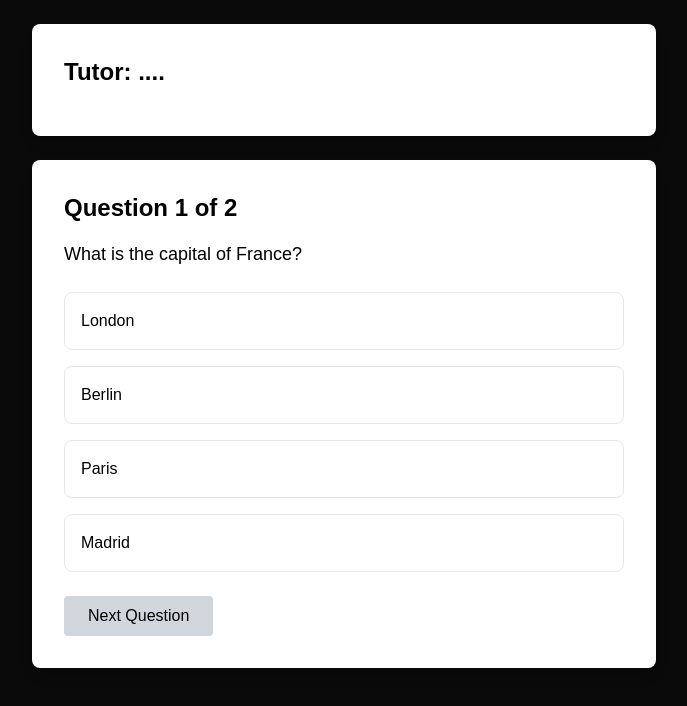
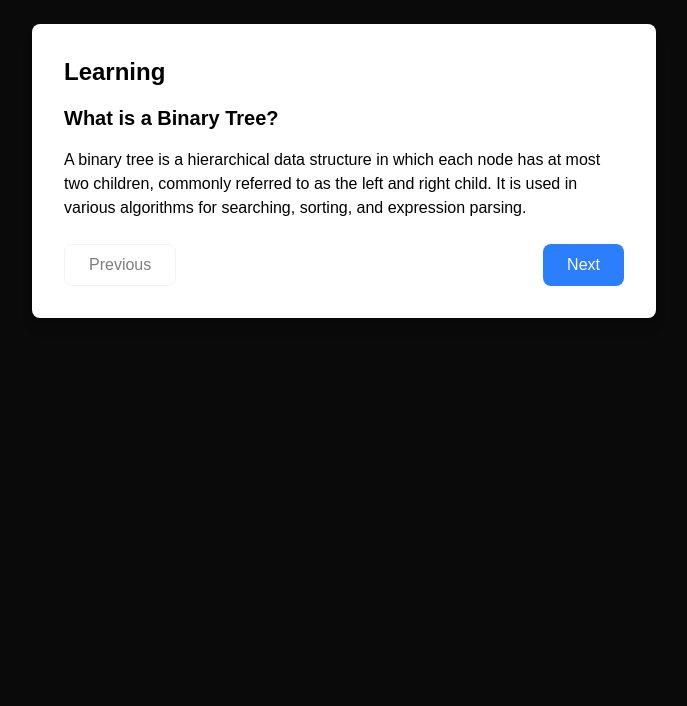
Before and after one commit to michniks2001/overthinker-ai, a Next.js app: page /quiz in a window 1280 px wide. Shown: the top 706 px of the page, without its empty margins (296-983 px from the left). Built offline with nearby package versions, Linux system fonts and the light colour scheme.

Commit message:
reworked quiz ui with example flow

```diff
--- a/app/quiz/page.js
+++ b/app/quiz/page.js
@@ -1,25 +1,59 @@
 "use client"
 
 import { useState } from 'react';
+import Editor from '@monaco-editor/react';
 
 const QuizPage = () => {
     const [currentQuestion, setCurrentQuestion] = useState(0);
     const [selectedAnswer, setSelectedAnswer] = useState(null);
-    const [freeResponseAnswer, setFreeResponseAnswer] = useState('');
+    const [codeAnswer, setCodeAnswer] = useState('');
     const [score, setScore] = useState(0);
     const [showResults, setShowResults] = useState(false);
+    const [showHint, setShowHint] = useState(false);
+    const [showExplanation, setShowExplanation] = useState(false);
 
-    // Sample questions, should be replaced with AI response
+    // Sample questions
+    // TODO: Replace with AI response
     const questions = [
         {
-            question: "What is the capital of France?",
-            type: "multiple choice",
-            options: ["London", "Berlin", "Paris", "Madrid"],
-            correctAnswer: 2
+          "type": "explanation",
+          "title": "What is a Binary Tree?",
+          "content": "A binary tree is a hierarchical data structure in which each node has at most two children, commonly referred to as the left and right child. It is used in various algorithms for searching, sorting, and expression parsing."
         },
         {
-            question: "What is 2 + 2?",
-            type: "free response"
+          "type": "multiple_choice_question",
+          "question": "Which of the following statements is true about binary search trees (BST)?",
+          "options": [
+            "All nodes have exactly two children.",
+            "Left child nodes contain values less than the parent.",
+            "Right child nodes contain values less than the parent.",
+            "BSTs do not allow duplicate values."
+          ],
+          "correct_option_index": 1,
+          "explanation": "In a BST, all left descendants are less than the current node, and all right descendants are greater.",
+          "hint": "Think about the ordering property of BSTs. What must be true about values in the left subtree compared to the root?"
+        },
+        {
+          "type": "code_question",
+          "prompt": "Write a recursive function in Python that counts the number of nodes in a binary tree.",
+          "language": "python",
+          "starter_code": "def count_nodes(node):\n    # Your code here\n    pass",
+          "solution": "def count_nodes(node):\n    if node is None:\n        return 0\n    return 1 + count_nodes(node.left) + count_nodes(node.right)",
+          "hint": "Remember the base case: an empty tree has 0 nodes. Then, for each node, count 1 plus the nodes in its left and right subtrees.",
+          "explanation": "The solution uses recursion to count nodes. The base case is when the node is None (empty tree), which returns 0. For any other node, we count 1 (the current node) plus the count of nodes in its left subtree plus the count of nodes in its right subtree. This recursive approach naturally traverses the entire tree."
+        },
+        {
+          "type": "true_false_question",
+          "question": "A full binary tree is one where every node has either 0 or 2 children.",
+          "answer": true,
+          "explanation": "Correct! A full binary tree has no nodes with only one child.",
+          "hint": "Consider what makes a tree 'full'. Can a node have exactly one child in a full binary tree?"
+        },
+        {
+          "type": "quiz_end_summary",
+          "score": 3,
+          "total": 4,
+          "feedback": "Great work! You seem to understand the basics of binary trees. You might want to revisit tree traversal algorithms next."
         }
     ];
 
@@ -27,25 +61,29 @@ const QuizPage = () => {
         setSelectedAnswer(answerIndex);
     };
 
-    const handleFreeResponseChange = (e) => {
-        setFreeResponseAnswer(e.target.value);
+    const handleCodeChange = (value) => {
+        setCodeAnswer(value);
     };
 
     const handleNextQuestion = () => {
         const currentQ = questions[currentQuestion];
 
-        if (currentQ.type === "multiple choice" && selectedAnswer === currentQ.correctAnswer) {
+        // Score calculation based on question type
+        if (currentQ.type === "multiple_choice_question" && selectedAnswer === currentQ.correct_option_index) {
             setScore(score + 1);
-        } else if (currentQ.type === "free response" && freeResponseAnswer.trim() !== '') {
-            // For now, we'll just count free response answers as correct if they're not empty
-            // In a real implementation, you might want to use AI to evaluate the answer
+        } else if (currentQ.type === "true_false_question" && selectedAnswer === currentQ.answer) {
+            setScore(score + 1);
+        } else if (currentQ.type === "code_question" && codeAnswer.trim() !== '') {
+            // TODO: Score free response/code questions with AI evaluation
             setScore(score + 1);
         }
 
         if (currentQuestion + 1 < questions.length) {
             setCurrentQuestion(currentQuestion + 1);
             setSelectedAnswer(null);
-            setFreeResponseAnswer('');
+            setCodeAnswer('');
+            setShowHint(false);
+            setShowExplanation(false);
         } else {
             setShowResults(true);
         }
@@ -54,24 +92,188 @@ const QuizPage = () => {
     const handleRestart = () => {
         setCurrentQuestion(0);
         setSelectedAnswer(null);
-        setFreeResponseAnswer('');
+        setCodeAnswer('');
         setScore(0);
         setShowResults(false);
+        setShowHint(false);
+        setShowExplanation(false);
+    };
+
+    const renderExplanation = (explanation) => {
+        if (!explanation) return null;
+
+        return (
+            <div className="mt-4">
+                <button
+                    onClick={() => setShowExplanation(!showExplanation)}
+                    className="text-red-500 hover:text-red-600 flex items-center gap-2"
+                >
+                    <svg xmlns="http://www.w3.org/2000/svg" className="h-5 w-5" viewBox="0 0 20 20" fill="currentColor">
+                        <path fillRule="evenodd" d="M18 10a8 8 0 11-16 0 8 8 0 0116 0zm-7 4a1 1 0 11-2 0 1 1 0 012 0zm-1-9a1 1 0 00-1 1v4a1 1 0 102 0V6a1 1 0 00-1-1z" clipRule="evenodd" />
+                    </svg>
+                    {showExplanation ? 'Hide Explanation' : 'Give Up & Show Explanation'}
+                </button>
+                {showExplanation && (
+                    <div className="mt-2 p-4 bg-red-50 rounded-lg text-red-800">
+                        {explanation}
+                    </div>
+                )}
+            </div>
+        );
+    };
+
+    const renderHint = (hint) => {
+        if (!hint) return null;
+
+        return (
+            <div className="mt-4">
+                <button
+                    onClick={() => setShowHint(!showHint)}
+                    className="text-blue-500 hover:text-blue-600 flex items-center gap-2"
+                >
+                    <svg xmlns="http://www.w3.org/2000/svg" className="h-5 w-5" viewBox="0 0 20 20" fill="currentColor">
+                        <path fillRule="evenodd" d="M18 10a8 8 0 11-16 0 8 8 0 0116 0zm-8-3a1 1 0 00-.867.5 1 1 0 11-1.731-1A3 3 0 0113 8a3.001 3.001 0 01-2 2.83V11a1 1 0 11-2 0v-1a1 1 0 011-1 1 1 0 100-2zm0 8a1 1 0 100-2 1 1 0 000 2z" clipRule="evenodd" />
+                    </svg>
+                    {showHint ? 'Hide Hint' : 'Show Hint'}
+                </button>
+                {showHint && (
+                    <div className="mt-2 p-4 bg-blue-50 rounded-lg text-blue-800">
+                        {hint}
+                    </div>
+                )}
+            </div>
+        );
+    };
+
+    const renderQuestion = () => {
+        const currentQ = questions[currentQuestion];
+
+        switch (currentQ.type) {
+            case "explanation":
+                return (
+                    <div className="space-y-4">
+                        <h3 className="text-xl font-semibold">{currentQ.title}</h3>
+                        <div className="prose max-w-none">
+                            {currentQ.content}
+                        </div>
+                    </div>
+                );
+
+            case "multiple_choice_question":
+                return (
+                    <div className="space-y-4">
+                        <p className="text-lg">{currentQ.question}</p>
+                        <div className="space-y-2">
+                            {currentQ.options.map((option, index) => (
+                                <label
+                                    key={index}
+                                    className={`flex items-center p-4 rounded-lg border cursor-pointer transition-colors ${
+                                        selectedAnswer === index
+                                            ? 'bg-blue-100 border-blue-500'
+                                            : 'hover:bg-gray-50 border-gray-200'
+                                    }`}
+                                >
+                                    <input
+                                        type="radio"
+                                        name="answer"
+                                        checked={selectedAnswer === index}
+                                        onChange={() => handleAnswerSelect(index)}
+                                        className="mr-3"
+                                    />
+                                    {option}
+                                </label>
+                            ))}
+                        </div>
+                        <div className="flex flex-col gap-2">
+                            {renderHint(currentQ.hint)}
+                            {renderExplanation(currentQ.explanation)}
+                        </div>
+                    </div>
+                );
+
+            case "code_question":
+                return (
+                    <div className="space-y-4">
+                        <p className="text-lg">{currentQ.prompt}</p>
+                        <div className="h-[300px] border rounded-lg overflow-hidden">
+                            <Editor
+                                height="100%"
+                                defaultLanguage={currentQ.language}
+                                defaultValue={currentQ.starter_code}
+                                onChange={handleCodeChange}
+                                theme="vs-dark"
+                                options={{
+                                    minimap: { enabled: false },
+                                    fontSize: 14,
+                                }}
+                            />
+                        </div>
+                        <div className="flex flex-col gap-2">
+                            {renderHint(currentQ.hint)}
+                            {renderExplanation(currentQ.explanation)}
+                        </div>
+                    </div>
+                );
+
+            case "true_false_question":
+                return (
+                    <div className="space-y-4">
+                        <p className="text-lg">{currentQ.question}</p>
+                        <div className="flex space-x-4">
+                            <button
+                                onClick={() => handleAnswerSelect(true)}
+                                className={`px-6 py-2 rounded-lg border transition-colors ${
+                                    selectedAnswer === true
+                                        ? 'bg-blue-100 border-blue-500'
+                                        : 'hover:bg-gray-50 border-gray-200'
+                                }`}
+                            >
+                                True
+                            </button>
+                            <button
+                                onClick={() => handleAnswerSelect(false)}
+                                className={`px-6 py-2 rounded-lg border transition-colors ${
+                                    selectedAnswer === false
+                                        ? 'bg-blue-100 border-blue-500'
+                                        : 'hover:bg-gray-50 border-gray-200'
+                                }`}
+                            >
+                                False
+                            </button>
+                        </div>
+                        <div className="flex flex-col gap-2">
+                            {renderHint(currentQ.hint)}
+                            {renderExplanation(currentQ.explanation)}
+                        </div>
+                    </div>
+                );
+
+            case "quiz_end_summary":
+                setShowResults(true);
+                return null;
+
+            default:
+                return null;
+        }
     };
 
     if (showResults) {
+        const summary = questions.find(q => q.type === "quiz_end_summary");
         return (
             <div className="max-w-2xl mx-auto p-6 text-black">
                 <div className="bg-white rounded-lg shadow-lg p-8">
-                    <h2 className="text-2xl font-bold mb-4">Tutor: ....</h2>
-                </div>
-                <br></br>
-                <div className="bg-white rounded-lg shadow-lg p-8">
                     <h2 className="text-2xl font-bold mb-4">Quiz Results</h2>
-                    <p className="text-lg mb-4">Your score: {score} out of {questions.length}</p>
+                    <p className="text-lg mb-4">Your score: {score} out of {questions.filter(q =>
+                        ["multiple_choice_question", "true_false_question", "code_question"].includes(q.type)
+                    ).length}</p>
+                    {summary && (
+                        <div className="mt-4 p-4 bg-gray-50 rounded-lg">
+                            <p className="text-lg">{summary.feedback}</p>
+                        </div>
+                    )}
                     <button
                         onClick={handleRestart}
-                        className="bg-blue-500 text-white px-6 py-2 rounded hover:bg-blue-600 transition-colors"
+                        className="mt-6 bg-blue-500 text-white px-6 py-2 rounded hover:bg-blue-600 transition-colors"
                     >
                         Restart Quiz
                     </button>
@@ -80,63 +282,47 @@ const QuizPage = () => {
         );
     }
 
+    const currentQ = questions[currentQuestion];
+    const isAnswerable = ["multiple_choice_question", "true_false_question", "code_question"].includes(currentQ.type);
+    const canProceed = isAnswerable ? (
+        currentQ.type === "code_question" ? codeAnswer.trim() !== '' :
+        selectedAnswer !== null
+    ) : true;
+
     return (
         <div className="max-w-2xl mx-auto p-6 text-black">
 
-            {/* ai tutor speech window */}
+            {/* Question content */}
             <div className="bg-white rounded-lg shadow-lg p-8">
-                    <h2 className="text-2xl font-bold mb-4">Tutor: ....</h2>
-            </div>
+                <h2 className="text-2xl font-bold mb-4">
+                    {currentQ.type === "explanation" ? "Learning" :
+                     currentQ.type === "hint" ? "Hint" :
+                     "Question"}
+                </h2>
 
-            <br></br>
+                {renderQuestion()}
 
-            {/* question and answer options */}
-            <div className="bg-white rounded-lg shadow-lg p-8">
-                {/* question x / total */}
-                <h2 className="text-2xl font-bold mb-4">Question {currentQuestion + 1} of {questions.length}</h2>
-                {/* question text */}
-                <p className="text-lg mb-6">{questions[currentQuestion].question}</p>
-
-                {/* multiple choice options */}
-                {questions[currentQuestion].type === "multiple choice" ? (
-                    <div className="space-y-4">
-                        {questions[currentQuestion].options.map((option, index) => (
-                            <button
-                                key={index}
-                                onClick={() => handleAnswerSelect(index)}
-                                className={`w-full text-left p-4 rounded-lg border transition-colors ${
-                                    selectedAnswer === index
-                                        ? 'bg-blue-100 border-blue-500'
-                                        : 'hover:bg-gray-50 border-gray-200'
-                                }`}
-                            >
-                                {option}
-                            </button>
-                        ))}
-                    </div>
-                ) : (
-                    <div className="space-y-4">
-                        <textarea
-                            value={freeResponseAnswer}
-                            onChange={handleFreeResponseChange}
-                            placeholder="Type your answer here..."
-                            className="w-full p-4 rounded-lg border border-gray-200 focus:border-blue-500 focus:ring-1 focus:ring-blue-500 min-h-[100px]"
-                        />
-                    </div>
-                )}
-
-                {/* // next question button */}
-                <button
-                    onClick={handleNextQuestion}
-                    disabled={questions[currentQuestion].type === "multiple choice" ? selectedAnswer === null : freeResponseAnswer.trim() === ''}
-                    className={`mt-6 px-6 py-2 rounded transition-colors ${
-                        (questions[currentQuestion].type === "multiple choice" ? selectedAnswer === null : freeResponseAnswer.trim() === '')
-                            ? 'bg-gray-300 cursor-not-allowed'
-                            : 'bg-blue-500 text-white hover:bg-blue-600'
-                    }`}
-                >
-                    {currentQuestion + 1 === questions.length ? 'Finish Quiz' : 'Next Question'}
-                </button>
+                {/* Navigation buttons */}
+                <div className="mt-6 flex justify-between">
+                    <button
+                        onClick={() => setCurrentQuestion(Math.max(0, currentQuestion - 1))}
+                        disabled={currentQuestion === 0}
+                        className="px-6 py-2 rounded-lg border border-gray-200 disabled:opacity-50 disabled:cursor-not-allowed hover:bg-gray-50"
+                    >
+                        Previous
+                    </button>
+                    <button
+                        onClick={handleNextQuestion}
+                        disabled={!canProceed}
+                        className={`px-6 py-2 rounded-lg transition-colors ${
+                            canProceed
+                                ? 'bg-blue-500 text-white hover:bg-blue-600'
+                                : 'bg-gray-300 cursor-not-allowed'
+                        }`}
+                    >
+                        {currentQuestion + 1 === questions.length ? 'Finish Quiz' : 'Next'}
+                    </button>
+                </div>
             </div>
         </div>
     );
```
